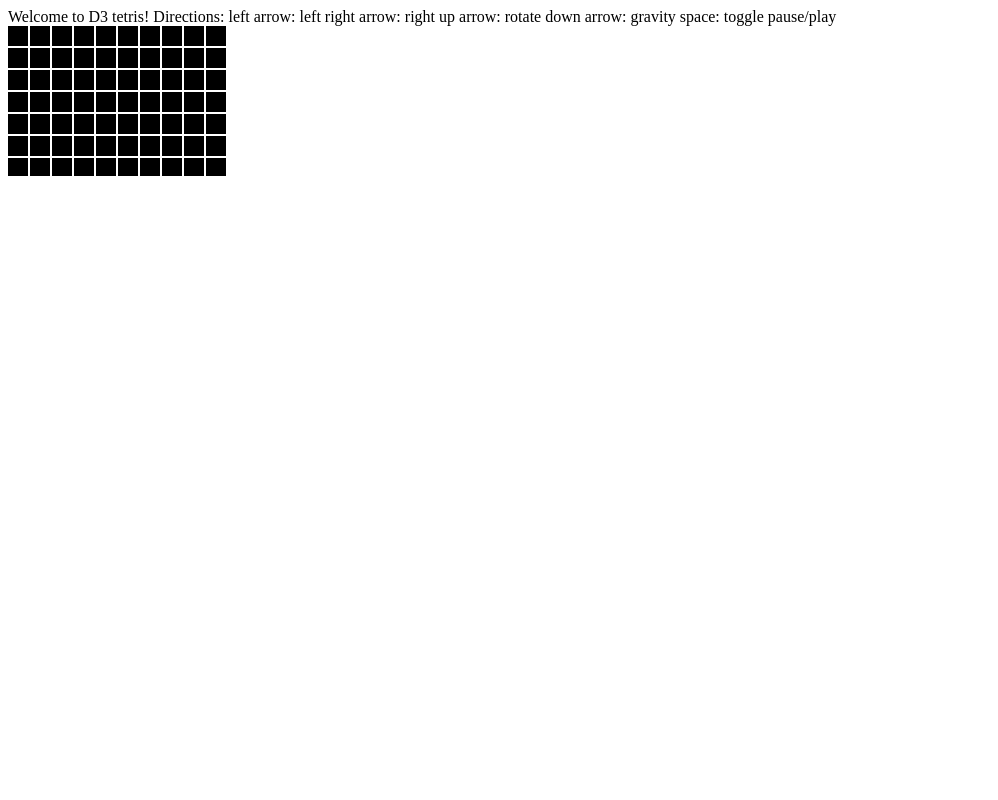
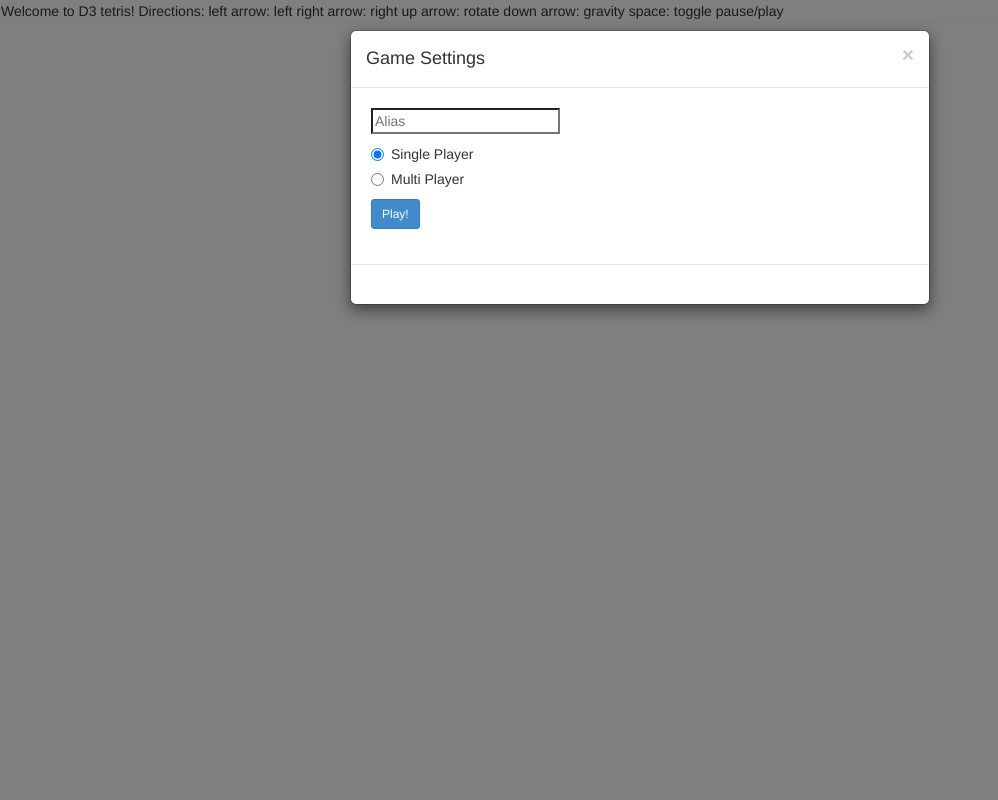
Before and after one commit to manasapte/tetris-d3, a Flask app: template templates/tetris.html in a window 1280 px wide. Shown: the whole page, without its empty margins (0-998 px from the left). Run offline with Flask 2, Linux system fonts and the light colour scheme; the template is opened without the code that fills it, so the values that code supplies are empty.

Commit message:
committing all the progress

```diff
--- a/static/js/tetris.js
+++ b/static/js/tetris.js
@@ -356,8 +356,10 @@ function tetris(params) {
   });
 }
 
-
-
 $(document).ready(function() {
-    tetris({});
+    $('#closemodal').click(function(){
+      $('#myModal').modal('hide');
+    });
+    $('#myModal').modal();
+    //tetris({});
 });
--- a/templates/tetris.html
+++ b/templates/tetris.html
@@ -7,6 +7,8 @@
   <script type="text/javascript" src="static/js/d3.v3.min.js"></script>
   <script type="text/javascript" src="static/js/jquery.min.js"></script>
   <script type="text/javascript" src="static/js/tetris.js"></script>
+  <script type="text/javascript" src="static/js/bootstrap.js"></script>
+  <link href="static/css/bootstrap.css" rel="stylesheet">
   <link rel="stylesheet" type="text/css" href="static/css/tetris.css">
 </head>
 <body>
@@ -32,5 +34,37 @@ space: toggle pause/play
   <svg id="tetris-board2">
   </svg>
 </div>
+<!-- Modal -->
+  <div class="modal fade" id="myModal">
+    <div class="modal-dialog">
+      <div class="modal-content">
+        <div class="modal-header">
+          <button type="button" class="close" id="closemodal" aria-hidden="true">&times;</button>
+          <h4 class="modal-title">Game Settings</h4>
+        </div>
+        <div class="modal-body">
+          <div class="input-group">
+            <input type="text" class="form-control-sm" placeholder="Alias">
+            <div class="radio">
+              <label>
+                <input type="radio" name="optionsRadios" id="optionsRadios1" value="option1" checked>
+                Single Player
+              </label>
+            </div>
+            <div class="radio">
+              <label>
+                <input type="radio" name="optionsRadios" id="optionsRadios2" value="option2">
+                Multi Player
+              </label>
+            </div>
+            <button class="btn btn-sm btn-primary">Play!</button>
+          </div>
+        </div>
+        <div class="modal-footer">
+        </div>
+      </div><!-- /.modal-content -->
+    </div><!-- /.modal-dialog -->
+  </div><!-- /.modal -->
+
 </body>
 </html>
```
